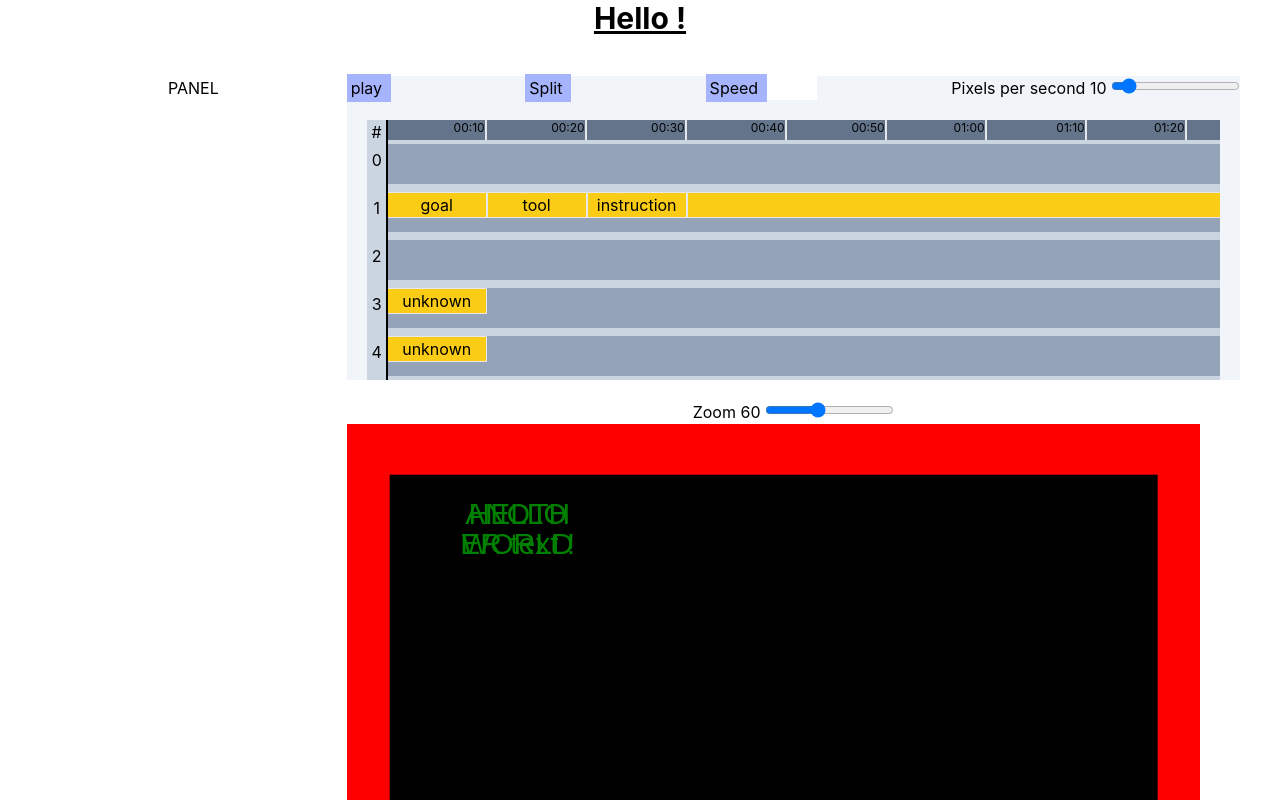
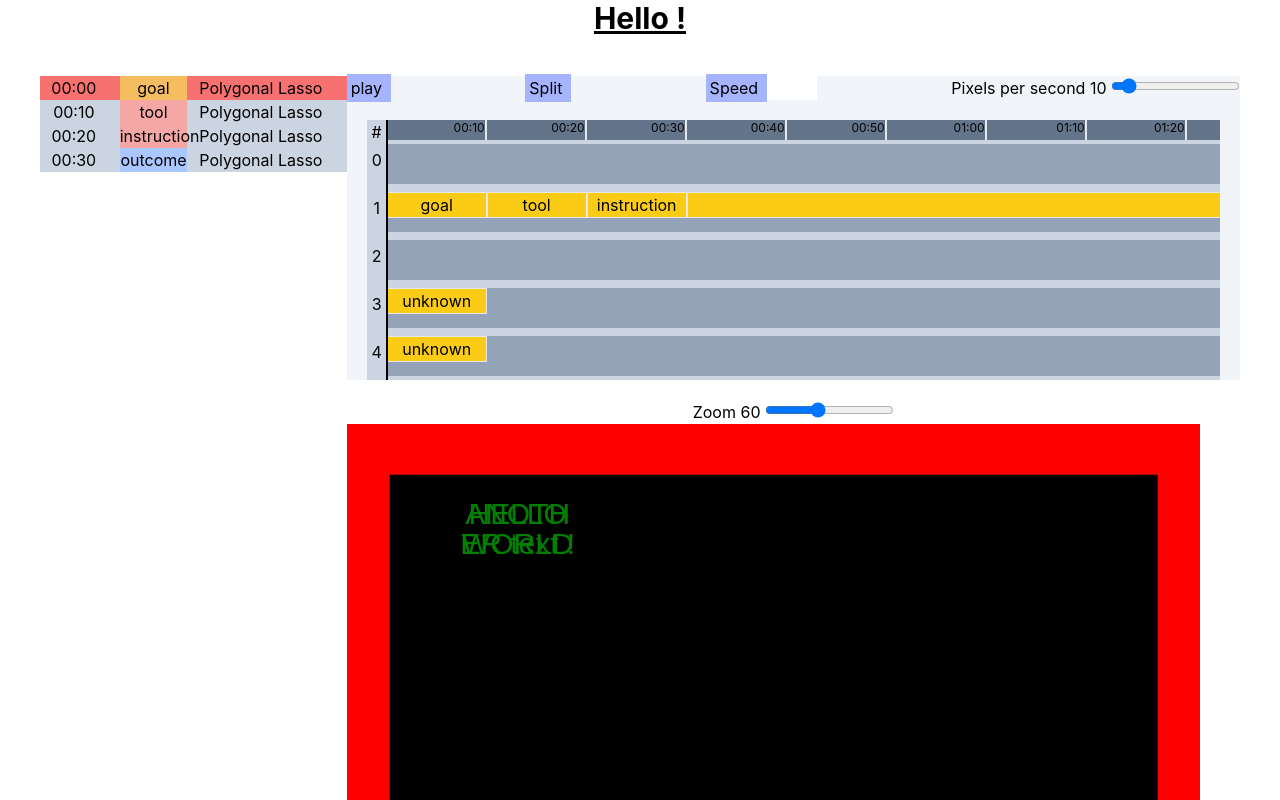
Before and after one commit to fesiib/video-editing-prototype, a React (Create React App) app: page / in a window 1280 px wide. Shown: the top 800 px of the page. Built offline with nearby package versions, Linux system fonts and the light colour scheme.

Commit message:
Script: implement simple script navigation

```diff
--- a/src/App.js
+++ b/src/App.js
@@ -9,6 +9,7 @@ import Timeline from "./views/Timeline";
 import useRootContext from "./hooks/useRootContext";
 import { DUMMY_SEGMENTS } from "./data/dummy";
 import VideoState from "./stores/videoState";
+import Script from "./views/Script";
 
 const App = observer(function App() {
     const { uiStore, domainStore }= useRootContext();
@@ -42,6 +43,12 @@ const App = observer(function App() {
 					start: info.start,
 					finish: info.finish,
 				});
+				video.setScript([{
+					text: info.script,
+					start: info.start,
+					lowLabel: subsegment,
+					highLabel: title,
+				}]);
 				newVideos.push(video);
 			}
 		}
@@ -53,7 +60,7 @@ const App = observer(function App() {
             <h1 className="text-3xl font-bold underline">Hello !</h1>
             <div className="flex flex-row flex-nowrap m-10">
                 <div className="flex-col basis-1/3">
-                    <h1> PANEL </h1>
+                    <Script />
                 </div>
                 <div className="flex-col grow basis-2/3 gap-10">
                     <div className={"basis-1/3"}>
--- a/src/data/dummy.js
+++ b/src/data/dummy.js
@@ -4,12 +4,12 @@ export const DUMMY_SEGMENTS = [
 		"goal": {
 			start: 0,
 			finish: 10,
-			transcript: "Polygonal Lasso",
+			script: "Polygonal Lasso",
 		},
 		"tool": {
 			start: 10,
 			finish: 20,
-			transcript: "Polygonal Lasso",
+			script: "Polygonal Lasso",
 		},
 	},
 	{
@@ -17,12 +17,12 @@ export const DUMMY_SEGMENTS = [
 		"instruction": {
 			start: 20,
 			finish: 30,
-			transcript: "Polygonal Lasso",
+			script: "Polygonal Lasso",
 		},
 		"outcome": {
 			start: 30,
 			finish: 405,
-			transcript: "Polygonal Lasso",
+			script: "Polygonal Lasso",
 		},
 	},
 	{
--- a/src/stores/domainStore.js
+++ b/src/stores/domainStore.js
@@ -33,6 +33,15 @@ class DomainStore {
             new TextState(this, "ANOTHER text !", "text-2", 4),
         ];
     }
+
+	get scripts() {
+		let script = [];
+		for (let video of this.videos) {
+			script = [...script, ...video.adjustedScript];
+		}
+		script.sort((p1, p2) => p1.start - p2.start);
+		return script;
+	}
 }
 
 export default DomainStore;
--- a/src/stores/uiStore.js
+++ b/src/stores/uiStore.js
@@ -56,6 +56,65 @@ class UIStore {
     };
     backgroundName = "bg";
 
+	labelColorPalette = {
+		// high-level type
+		'greeting':'#DAF283',
+		'overview':'#F6BD60 ',
+		'step':'#F5A7A6',
+		'supplementary':'#b19bbd',
+		'explanation':'#b0e3ff',
+		'description':'#A8D0C6',
+		'conclusion':'#abc7ff',
+		'misc':'lightgray',
+
+		'Greeting':'#DAF283',
+		'Overview':'#F6BD60 ',
+		'Step':'#F5A7A6',
+		'Supplementary':'#b19bbd',
+		'Explanation':'#b0e3ff',
+		'Description':'#A8D0C6',
+		'Conclusion':'#abc7ff',
+		'Misc.':'lightgray',
+
+		// low-level type
+		//greeting
+		'opening':'#DAF283',
+		//overview
+		'goal': '#F6BD60',
+		'motivation':'#F6BD60',
+		'briefing':'#F6BD60',
+		//step
+		'subgoal':'#F5A7A6 ',
+		'instruction':'#F5A7A6',
+		'tool':'#F5A7A6',
+		'tool (multiple)':'#F5A7A6',
+		'tool (optional)':'#F5A7A6',
+		//supplementary
+		'warning':'#b19bbd',
+		'tip':'#b19bbd',
+		//explanation
+		'justification':'#b0e3ff',
+		'effect':'#b0e3ff',
+		//description
+		'status':'#A8D0C6',
+		'context':'#A8D0C6',
+		'tool spec.':'#A8D0C6',
+		//greeting-outro
+		'closing':'#DAF283',
+		//conclusion
+		'outcome':'#abc7ff',
+		'reflection':'#abc7ff',
+		//misc
+		'side note':'lightgray',
+		'self-promo':'lightgray',
+		'bridge':'lightgray',
+		'filler':'lightgray',
+
+
+		'tool-spec':'#A8D0C6',
+		'side-note':'lightgray',
+	};
+
     // panelSize = {};
 
     constructor(rootStore) {
--- a/src/stores/videoState.js
+++ b/src/stores/videoState.js
@@ -3,18 +3,38 @@ import CommonState from "./commonState";
 
 class VideoState {
     source = "http://localhost:3000/flame.avi";
-
+	script = [];
+	// {text: "", start: ""} start is relative to video
     constructor(domainStore, source, id, trackId) {
         makeAutoObservable(this, {}, { autoBind: true });
         this.commonState = new CommonState(domainStore, id, trackId);
         this.domainStore = domainStore;
         this.source = source;
+		this.script = [];
     }
 
     setSource(source) {
         this.source = source;
         this.commonState.processing = true;
+		this.script = [];
     }
+
+	setScript(script) {
+		this.script = script;
+	}
+
+	get adjustedScript() {
+		const adjusted = [];
+		for (let single of this.script) {
+			adjusted.push({
+				text: single.text,
+				start: single.start - this.commonState.start + this.commonState.offset,
+				lowLabel: single.lowLabel,
+				highLabel: single.highLabel,
+			});
+		}
+		return adjusted;
+	}
 
 }
 
--- /dev/null
+++ b/src/views/Script.js
@@ -0,0 +1,73 @@
+import React from "react"
+
+import { observer } from "mobx-react-lite";
+import { action } from "mobx";
+
+import useRootContext from "../hooks/useRootContext";
+import { playPositionToFormat } from "../utilities/timelineUtilities";
+
+
+function SentenceBox ({ item }) {
+	const { uiStore } = useRootContext();
+
+	const colorPalette = uiStore.labelColorPalette;
+
+    return (
+        <div className="grid grid-cols-4 gap-3">
+			<div className="col-span-1">{playPositionToFormat(item.start)}</div>
+            <div className="col-span-1">
+                <div className="text-center"
+					style={{backgroundColor: colorPalette[item.lowLabel] }}
+				>
+                   {item.lowLabel}
+                   {/* <span className="tooltiptext">{item.lowLabel}<br/>{"definition"}</span> */}
+                </div>
+            </div>
+            <div className="col-span-2 text-left">{item.text}</div>
+        </div>
+    )
+}
+
+const Script = observer(function Script(){
+	const { uiStore, domainStore } = useRootContext();
+
+	const filteredScript = domainStore.scripts;
+
+    const handleSentenceClick = action((index) => {
+        uiStore.timelineControls.playPosition = filteredScript[index].start;
+    });
+
+	const largerIndex = filteredScript.findIndex((item, index) => {
+		if (item.start > uiStore.timelineControls.playPosition) {
+			return true;
+		}
+		return false;
+	});
+
+	const selectedIndex = largerIndex === -1 ? filteredScript.length - 1 : largerIndex - 1;
+
+    return(
+        <div className="bg-slate-100">
+            {filteredScript.length === 0 ?
+				<div className="text-red"> No Script... </div> :
+				<div className="overflow-auto">
+					{filteredScript &&
+						filteredScript.map ((item, index) => (
+						<div
+							key={index}
+							id={"script" + index}
+							className={selectedIndex === index ? "bg-red-400" : "bg-slate-300"}
+							onClick={() => handleSentenceClick(index)}
+						>
+							<SentenceBox
+								item={item}
+							/>
+						</div>))
+					}
+				</div>
+            }
+        </div>
+    )
+});
+
+export default Script;
```
